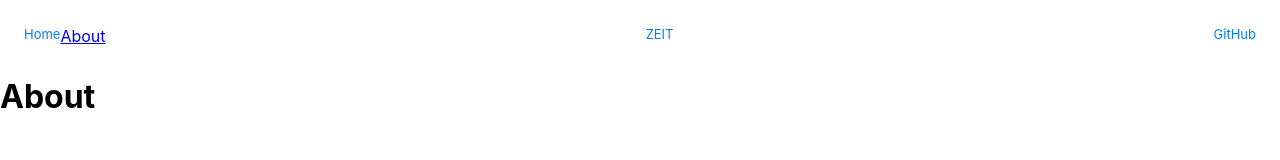
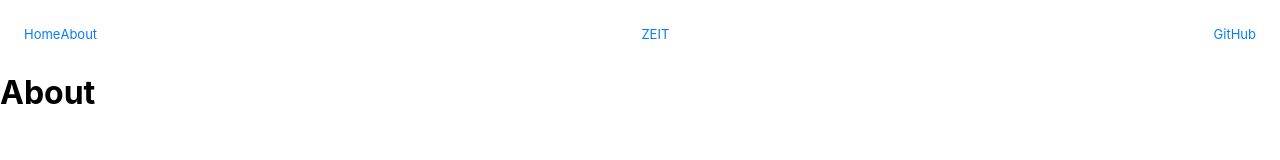
Before and after one commit to WillHDev/tridentTracker, a Next.js app: page /about in a window 1280 px wide. Shown: the top 160 px of the page. Built offline with nearby package versions, Linux system fonts and the light colour scheme.

Commit message:
apollo client up and running

```diff
--- a/components/nav.js
+++ b/components/nav.js
@@ -16,7 +16,7 @@ const Nav = () => (
         <Link href="/">
           <a>Home</a>
         </Link>
-        <Link href="/about">About</Link>
+        <Link href="/about"><a>About</a></Link>
       </li>
       {links.map(({ key, href, label }) => (
         <li key={key}>
--- a/package.json
+++ b/package.json
@@ -8,7 +8,10 @@
     "start": "next start"
   },
   "dependencies": {
+    "@apollo/react-hooks": "^3.1.3",
+    "apollo-boost": "^0.4.4",
     "apollo-server-micro": "^2.9.12",
+    "isomorphic-unfetch": "^3.0.0",
     "next": "9.1.4",
     "react": "16.12.0",
     "react-dom": "16.12.0"
--- a/pages/index.js
+++ b/pages/index.js
@@ -1,6 +1,6 @@
-import React from 'react'
 import Layout from '../components/Layout';
-import Link from 'next/link';
+import { withApollo }  from '../lib/apollo'
+
 
 const Home = () => (
   <Layout>
@@ -80,4 +80,4 @@ const Home = () => (
   </Layout>
 )
 
-export default Home
+export default withApollo(Home);
```
Also changed, not shown: lib/apollo.js (added, +23 -0 lines), 1 other file (tests, documents, lock files or other folders).
